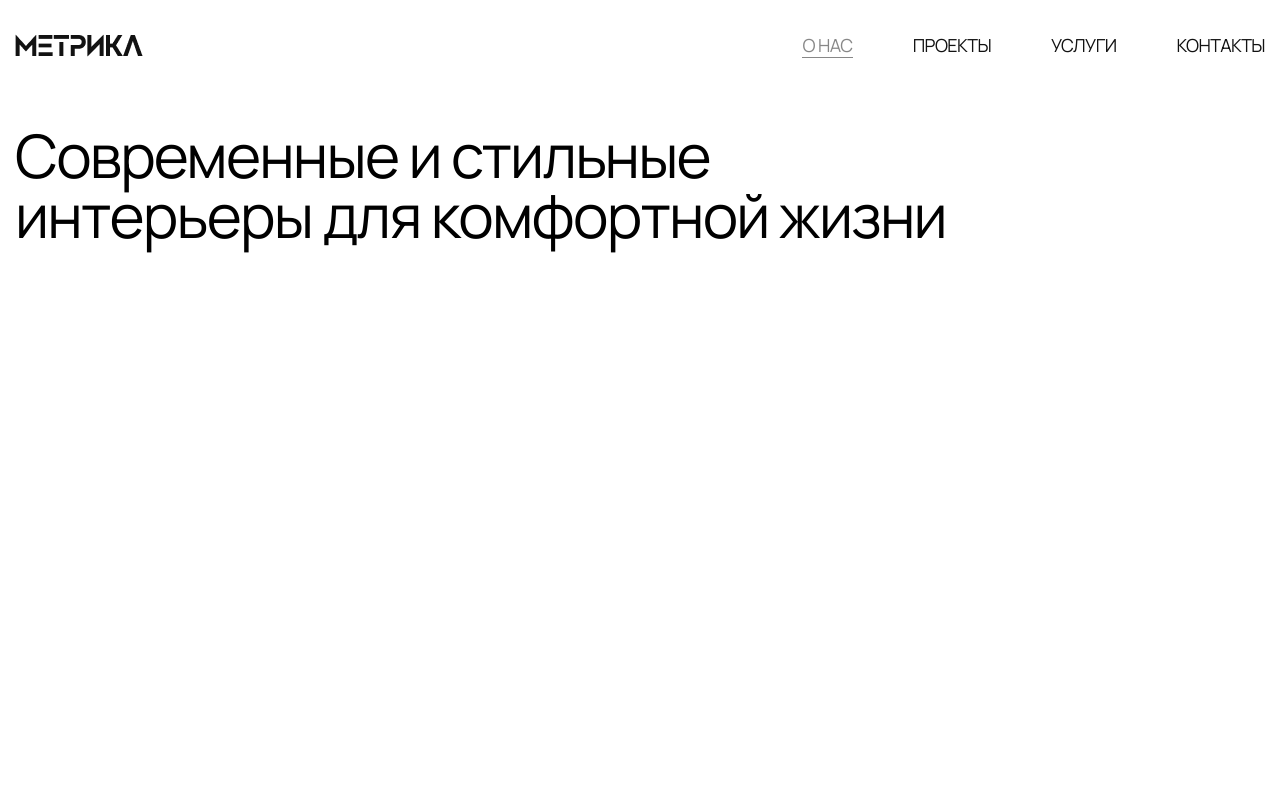
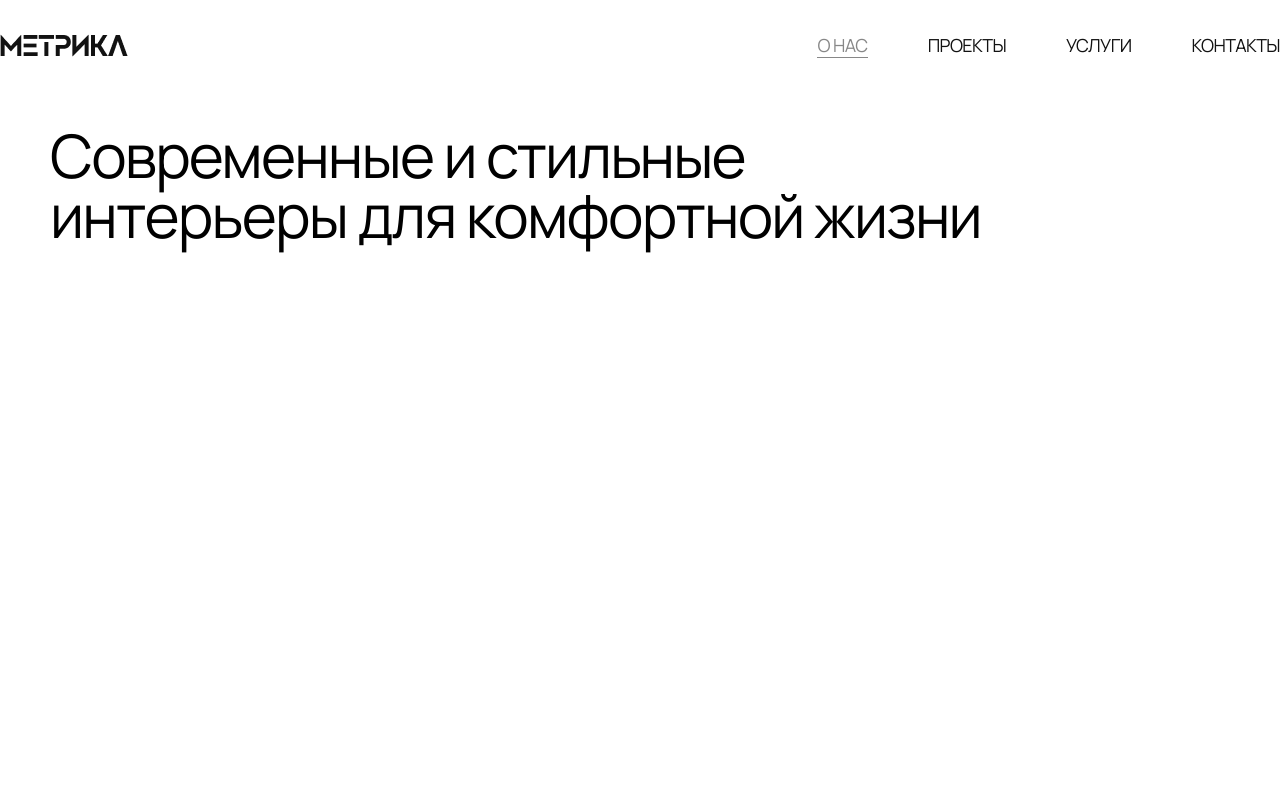
Before and after one commit to ElizavetaBlochina/project_1, a plain HTML site: page index.html in a window 1280 px wide. Shown: the top 800 px of the page. Drawn offline with Linux system fonts and the light colour scheme.

Commit message:
Update styles.css

```diff
--- a/styles/styles.css
+++ b/styles/styles.css
@@ -11,11 +11,10 @@ body {
 .container {
   max-width: 1180px;
   margin: 0 auto;
-  margin: 0 15px;
 }
 
 .nav-section {
-  padding: 0 15px;
+margin: 0 auto;
   margin-top: 33px;
 }
 
```
